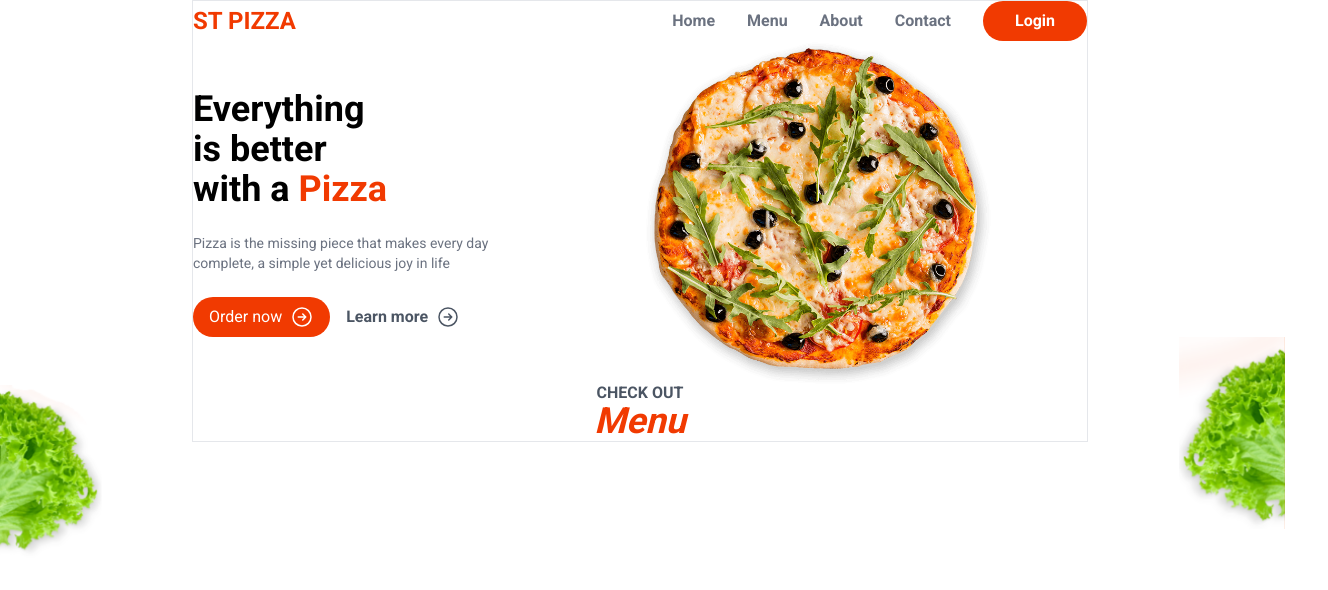
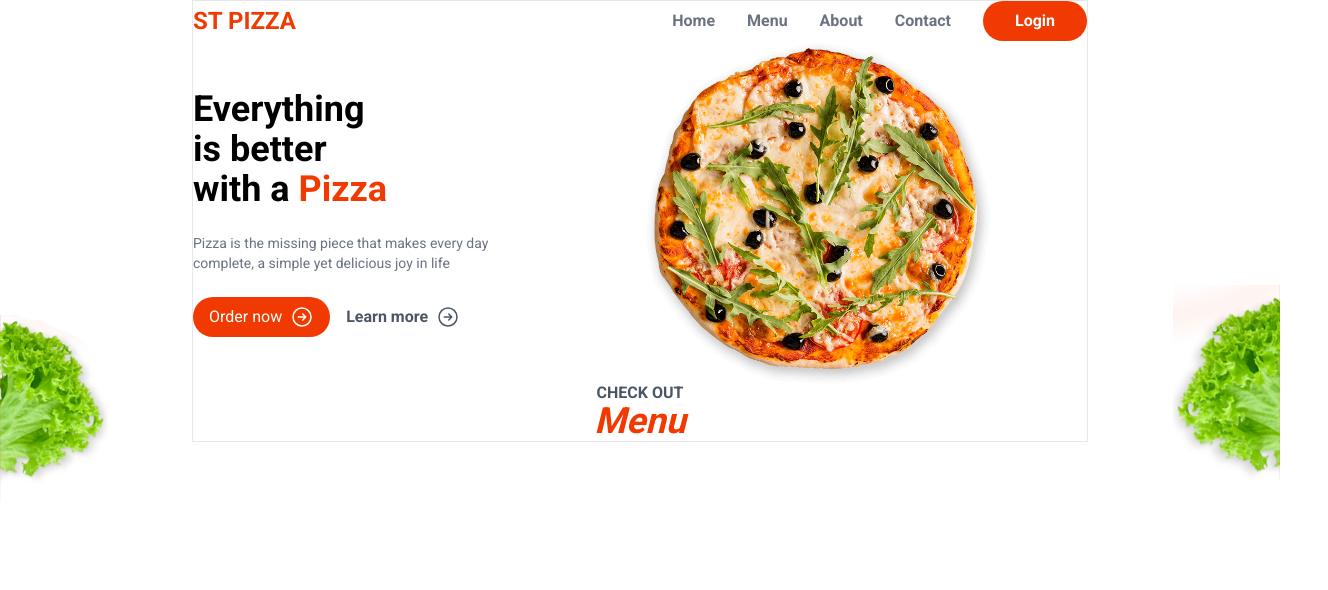
Before and after one commit to Edyane/food-ordering, a Next.js app in the folder food-ordering/: page / in a window 1280 px wide. Shown: the top 590 px of the page, 1328 px wide, since content can reach past the window. Built offline with nearby package versions, Linux system fonts and the light colour scheme.

Commit message:
fix: ajustando estilo do componente HomeMenu

```diff
--- a/food-ordering/src/components/layout/HomeMenu.js
+++ b/food-ordering/src/components/layout/HomeMenu.js
@@ -2,21 +2,21 @@ import Image from "next/image";
 
 export default function HomeMenu() {
 	return (
-		<section>
+		<section className="">
 			<div className="absolute h-full left-0 right-0 w-full justify-start">
-				<div className="h-48 w-48 absolute -left-12 text-left">
+				<div className="absolute left-0 -top-[70px] text-left -z-10">
 					<Image
 						src={"/sallad1.png"}
-						layout={"fill"}
-						objectFit={"contain"}
+						width={109}
+						height={189}
 						alt={"sallad"}
 					/>
 				</div>
-				<div className="h-48 w-48 absolute -top-12 -right-12">
+				<div className="absolute -top-[100px] right-0 -z-10">
 					<Image
 						src={"/sallad2.png"}
-						layout={"fill"}
-						objectFit={"contain"}
+						width={107}
+						height={195}
 						alt={"sallad"}
 					/>
 				</div>
```
